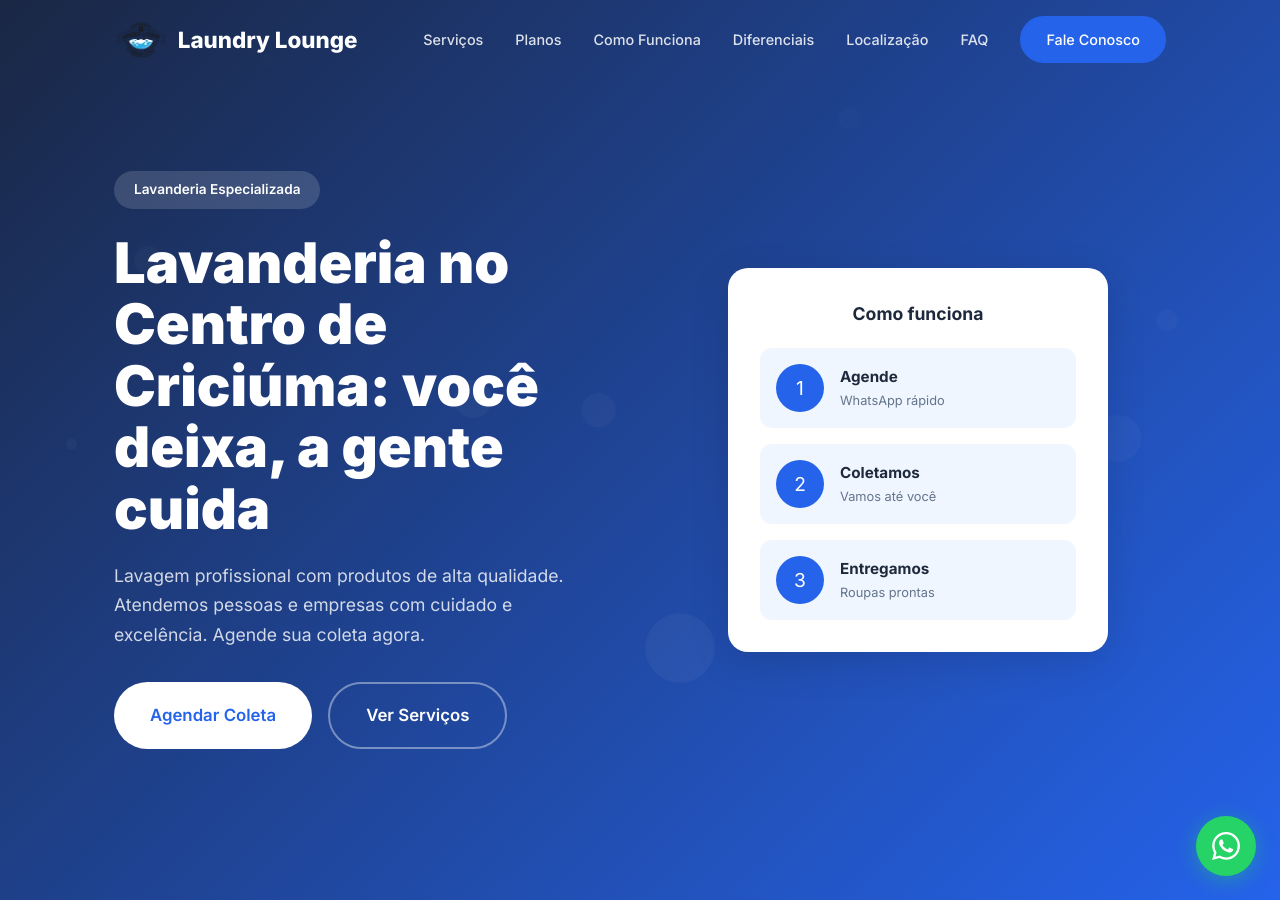
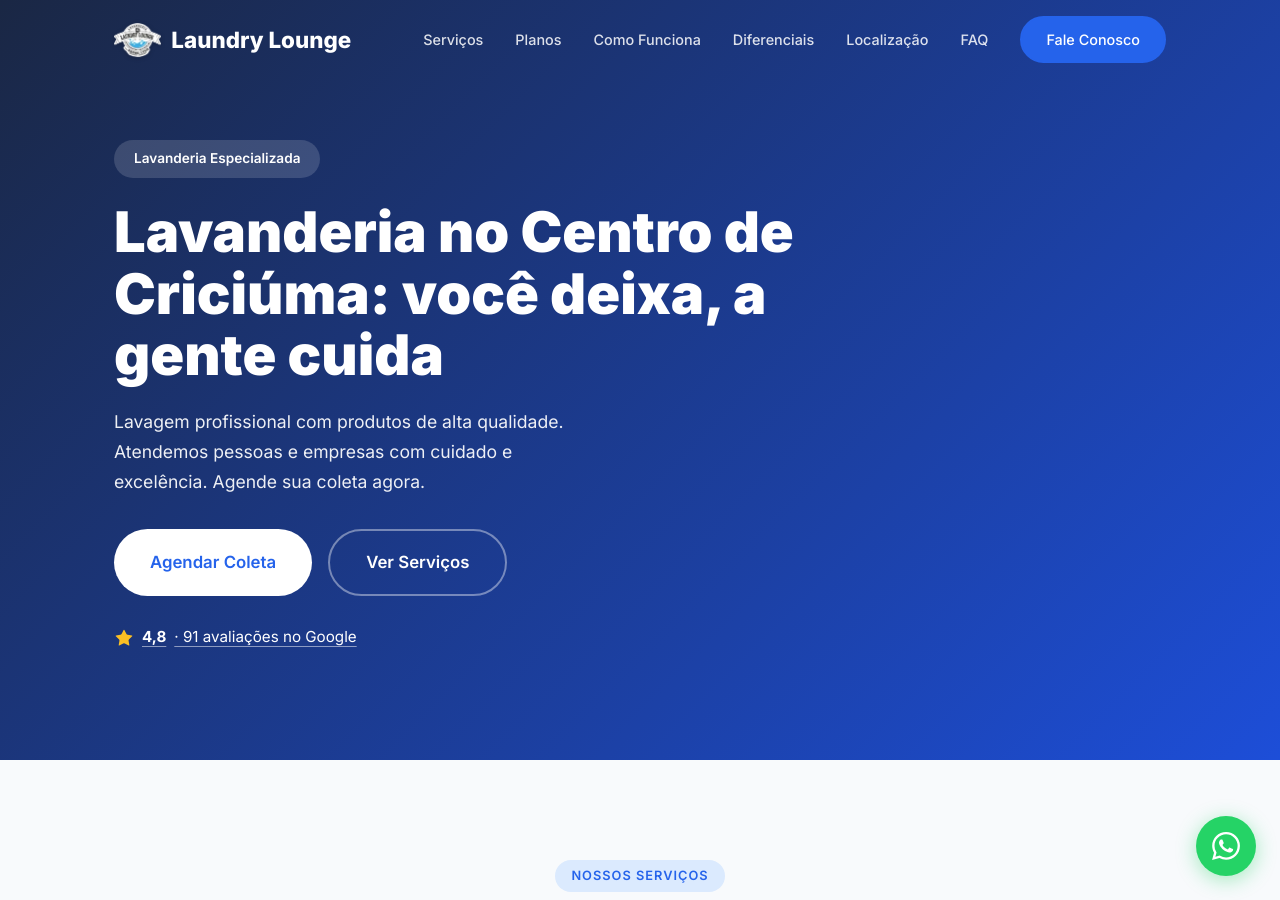
Before and after one commit to gabrielmilano/LaundryLoungeSite, a Jekyll site: the page built from index.html, in a window 1280 px wide and 900 px high. Built offline with Jekyll 4.4.1, drawn with Linux system fonts in a browser that asks for light colours.

Commit message:
Item 2: topo da home sem card e sem bolhas, foto de fundo opcional e prova social
- remove o card "Como funciona" e as bolhas do hero (e o CSS do card)
- com fachada.webp (ou balcao.webp): foto cobrindo o hero + camada escura
  (contraste do texto branco >= 4.5:1 mesmo sobre foto clara)
- sem foto: degrade da marca um pouco mais escuro (#1a2744 -> #1d4ed8)
- subtitulo com 92% de opacidade (contraste >= 4.5:1)
- linha "4,8 · 91 avaliacoes no Google" com estrela SVG, link do Perfil em nova aba
- logo claro (versao do rodape) no menu da home, das paginas de servico e da 404

Co-Authored-By: Claude Opus 5.5 <noreply@anthropic.com>

```diff
--- a/404.html
+++ b/404.html
@@ -42,7 +42,7 @@
     <header class="navbar">
         <div class="container navbar__inner">
             <a href="/" class="navbar__logo">
-                <img src="/assets/img/logo.webp" alt="Laundry Lounge" class="navbar__logo-img" width="54" height="36">
+                <img src="/assets/img/logo-rodape-sm.webp" alt="Logo Laundry Lounge" class="navbar__logo-img" width="47" height="36">
                 <span class="logo-text">Laundry <span class="accent">Lounge</span></span>
             </a>
         </div>
--- a/_data/negocio.yml
+++ b/_data/negocio.yml
@@ -48,7 +48,8 @@ empresa:
   google_nota: "4,8"
   google_avaliacoes: 91
   # Link do Perfil da Empresa no Google (place ID ChIJdStia3mDIZURWYNnazwHXFo)
-  google_perfil_url: "https://www.google.com/maps/search/?api=1&query=Lavanderia%20Laundry%20Lounge&query_place_id=ChIJdStia3mDIZURWYNnazwHXFo"
+  google_perfil_url: "https://www.google.com/maps/place/?q=place_id:ChIJdStia3mDIZURWYNnazwHXFo"
+  google_avaliar_url: "https://search.google.com/local/writereview?placeid=ChIJdStia3mDIZURWYNnazwHXFo"
   mapa_embed_url: "https://maps.google.com/maps?q=Lavanderia%20Laundry%20Lounge%2C%20Rua%20Palamede%20Milioli%2C%20192%2C%20Crici%C3%BAma%20-%20SC&z=17&hl=pt-BR&output=embed"
 
   # [BAIRROS E CIDADES] com busca e entrega — vale para todas as páginas de serviço
--- a/_layouts/servico.html
+++ b/_layouts/servico.html
@@ -18,7 +18,7 @@
     <header class="navbar" id="navbar">
         <div class="container navbar__inner">
             <a href="/" class="navbar__logo">
-                <img src="/assets/img/logo-sm.webp" srcset="/assets/img/logo-sm.webp 112w, /assets/img/logo.webp 240w" sizes="54px" alt="" class="navbar__logo-img" width="54" height="36">
+                <img src="/assets/img/logo-rodape-sm.webp" srcset="/assets/img/logo-rodape-sm.webp 96w, /assets/img/logo-rodape.webp 240w" sizes="47px" alt="" class="navbar__logo-img" width="47" height="36">
                 <span class="logo-text">Laundry <span class="accent">Lounge</span></span>
             </a>
             <nav class="navbar__links">
--- a/assets/css/style.css
+++ b/assets/css/style.css
@@ -167,6 +167,7 @@ img { max-width: 100%; display: block; }
 .navbar__logo-img {
     height: 36px;
     width: auto;
+    filter: drop-shadow(0 1px 2px rgba(0, 0, 0, 0.25));
 }
 
 .footer__logo-img {
@@ -266,13 +267,54 @@ img { max-width: 100%; display: block; }
 
 /* === HERO === */
 .hero {
-    min-height: 100vh;
+    min-height: min(88vh, 760px);
     display: flex;
     align-items: center;
-    background: linear-gradient(135deg, var(--blue-800) 0%, var(--blue-600) 100%);
+    /* degradê da marca um pouco mais escuro: texto branco com contraste >= 4.5:1 em todo o fundo */
+    background: linear-gradient(135deg, var(--blue-800) 0%, #1d4ed8 100%);
     position: relative;
     overflow: hidden;
-    padding: 100px 0 80px;
+    padding: 120px 0 80px;
+}
+
+/* Topo com foto real: foto cobrindo o fundo + camada escura (contraste >= 4.5:1 mesmo sobre foto branca) */
+.hero__foto {
+    position: absolute;
+    inset: 0;
+    width: 100%;
+    height: 100%;
+    object-fit: cover;
+}
+
+.hero--foto::after {
+    content: '';
+    position: absolute;
+    inset: 0;
+    background: linear-gradient(90deg, rgba(12, 27, 51, 0.82) 0%, rgba(12, 27, 51, 0.7) 100%);
+}
+
+/* Prova social abaixo dos botões */
+.hero__prova {
+    display: inline-flex;
+    align-items: center;
+    gap: 8px;
+    min-height: 44px;
+    margin-top: 20px;
+    color: var(--white);
+    font-size: 0.95rem;
+    text-decoration: underline;
+    text-decoration-color: rgba(255, 255, 255, 0.5);
+    text-underline-offset: 4px;
+}
+
+.hero__prova:hover {
+    text-decoration-color: var(--white);
+}
+
+.hero__estrela {
+    width: 20px;
+    height: 20px;
+    color: #fbbf24;
 }
 
 /* === BUBBLES === */
@@ -392,9 +434,13 @@ img { max-width: 100%; display: block; }
     position: relative;
     z-index: 1;
     display: grid;
-    grid-template-columns: 1fr 1fr;
-    gap: 60px;
+    grid-template-columns: 1fr;
     align-items: center;
+    width: 100%;
+}
+
+.hero__text {
+    max-width: 680px;
 }
 
 .hero__text {
@@ -421,7 +467,7 @@ img { max-width: 100%; display: block; }
 
 .hero__subtitle {
     font-size: 1.1rem;
-    color: rgba(255,255,255,0.8);
+    color: rgba(255,255,255,0.92);
     margin-bottom: 32px;
     line-height: 1.7;
     max-width: 480px;
@@ -431,70 +477,6 @@ img { max-width: 100%; display: block; }
     display: flex;
     gap: 16px;
     flex-wrap: wrap;
-}
-
-.hero__visual {
-    display: flex;
-    justify-content: center;
-    align-items: center;
-}
-
-.hero__card {
-    background: var(--white);
-    border-radius: var(--radius-lg);
-    padding: 32px;
-    box-shadow: var(--shadow-lg);
-    width: 100%;
-    max-width: 380px;
-}
-
-.hero__card-title {
-    font-size: 1.1rem;
-    font-weight: 700;
-    color: var(--gray-800);
-    margin-bottom: 20px;
-    text-align: center;
-}
-
-.hero__card-steps {
-    display: flex;
-    flex-direction: column;
-    gap: 16px;
-}
-
-.hero__card-step {
-    display: flex;
-    align-items: center;
-    gap: 16px;
-    padding: 16px;
-    background: var(--blue-50);
-    border-radius: var(--radius);
-}
-
-.hero__card-step-icon {
-    width: 48px;
-    height: 48px;
-    border-radius: 50%;
-    background: var(--blue-600);
-    color: var(--white);
-    display: flex;
-    align-items: center;
-    justify-content: center;
-    font-size: 1.2rem;
-    flex-shrink: 0;
-}
-
-.hero__card-step-text h4,
-.hero__card-step-text .hero__card-step-name {
-    font-size: 0.95rem;
-    font-weight: 700;
-    color: var(--gray-800);
-    margin-bottom: 2px;
-}
-
-.hero__card-step-text p {
-    font-size: 0.8rem;
-    color: var(--gray-500);
 }
 
 /* === SECTION UTILS === */
@@ -1287,9 +1269,6 @@ img { max-width: 100%; display: block; }
         justify-content: center;
     }
 
-    .hero__visual {
-        display: none;
-    }
 
     .services__grid,
     .plans__grid,
--- a/index.html
+++ b/index.html
@@ -26,7 +26,7 @@ last_modified_at: 2026-10-04
     <header class="navbar" id="navbar">
         <div class="container navbar__inner">
             <a href="#" class="navbar__logo">
-                <img src="assets/img/logo-sm.webp" srcset="assets/img/logo-sm.webp 112w, assets/img/logo.webp 240w" sizes="54px" alt="" class="navbar__logo-img" width="54" height="36">
+                <img src="assets/img/logo-rodape-sm.webp" srcset="assets/img/logo-rodape-sm.webp 96w, assets/img/logo-rodape.webp 240w" sizes="47px" alt="" class="navbar__logo-img" width="47" height="36">
                 <span class="logo-text">Laundry <span class="accent">Lounge</span></span>
             </a>
             <nav class="navbar__links">
@@ -47,19 +47,15 @@ last_modified_at: 2026-10-04
     </header>
 
     <!-- HERO -->
-    <section class="hero" id="hero">
-        <div class="bubbles">
-            <div class="bubble"></div>
-            <div class="bubble"></div>
-            <div class="bubble"></div>
-            <div class="bubble"></div>
-            <div class="bubble"></div>
-            <div class="bubble"></div>
-            <div class="bubble"></div>
-            <div class="bubble"></div>
-            <div class="bubble"></div>
-            <div class="bubble"></div>
-        </div>
+{%- include foto.html chave="fachada" verificar=true -%}
+{%- if foto_existe -%}{%- assign hero_foto = "fachada" -%}{%- else -%}
+{%- include foto.html chave="balcao" verificar=true -%}{%- if foto_existe -%}{%- assign hero_foto = "balcao" -%}{%- else -%}{%- assign hero_foto = "" -%}{%- endif -%}
+{%- endif -%}
+{%- assign e = site.data.negocio.empresa %}
+    <section class="hero{% if hero_foto != '' %} hero--foto{% endif %}" id="hero">
+{%- if hero_foto != "" %}
+        {% include foto.html chave=hero_foto classe="hero__foto" prioridade=true sizes="100vw" %}
+{%- endif %}
         <div class="container hero__content">
             <div class="hero__text">
                 <span class="hero__badge">Lavanderia Especializada</span>
@@ -78,34 +74,9 @@ last_modified_at: 2026-10-04
                         Ver Serviços
                     </a>
                 </div>
-            </div>
-            <div class="hero__visual">
-                <div class="hero__card">
-                    <p class="hero__card-title">Como funciona</p>
-                    <div class="hero__card-steps">
-                        <div class="hero__card-step">
-                            <div class="hero__card-step-icon">1</div>
-                            <div class="hero__card-step-text">
-                                <p class="hero__card-step-name">Agende</p>
-                                <p>WhatsApp rápido</p>
-                            </div>
-                        </div>
-                        <div class="hero__card-step">
-                            <div class="hero__card-step-icon">2</div>
-                            <div class="hero__card-step-text">
-                                <p class="hero__card-step-name">Coletamos</p>
-                                <p>Vamos até você</p>
-                            </div>
-                        </div>
-                        <div class="hero__card-step">
-                            <div class="hero__card-step-icon">3</div>
-                            <div class="hero__card-step-text">
-                                <p class="hero__card-step-name">Entregamos</p>
-                                <p>Roupas prontas</p>
-                            </div>
-                        </div>
-                    </div>
-                </div>
+                <a class="hero__prova" href="{{ e.google_perfil_url }}" target="_blank" rel="noopener">
+                    {% include icone.html nome="estrela" classe="hero__estrela" %}<strong>{{ e.google_nota }}</strong> · {{ e.google_avaliacoes }} avaliações no Google
+                </a>
             </div>
         </div>
     </section>
```
